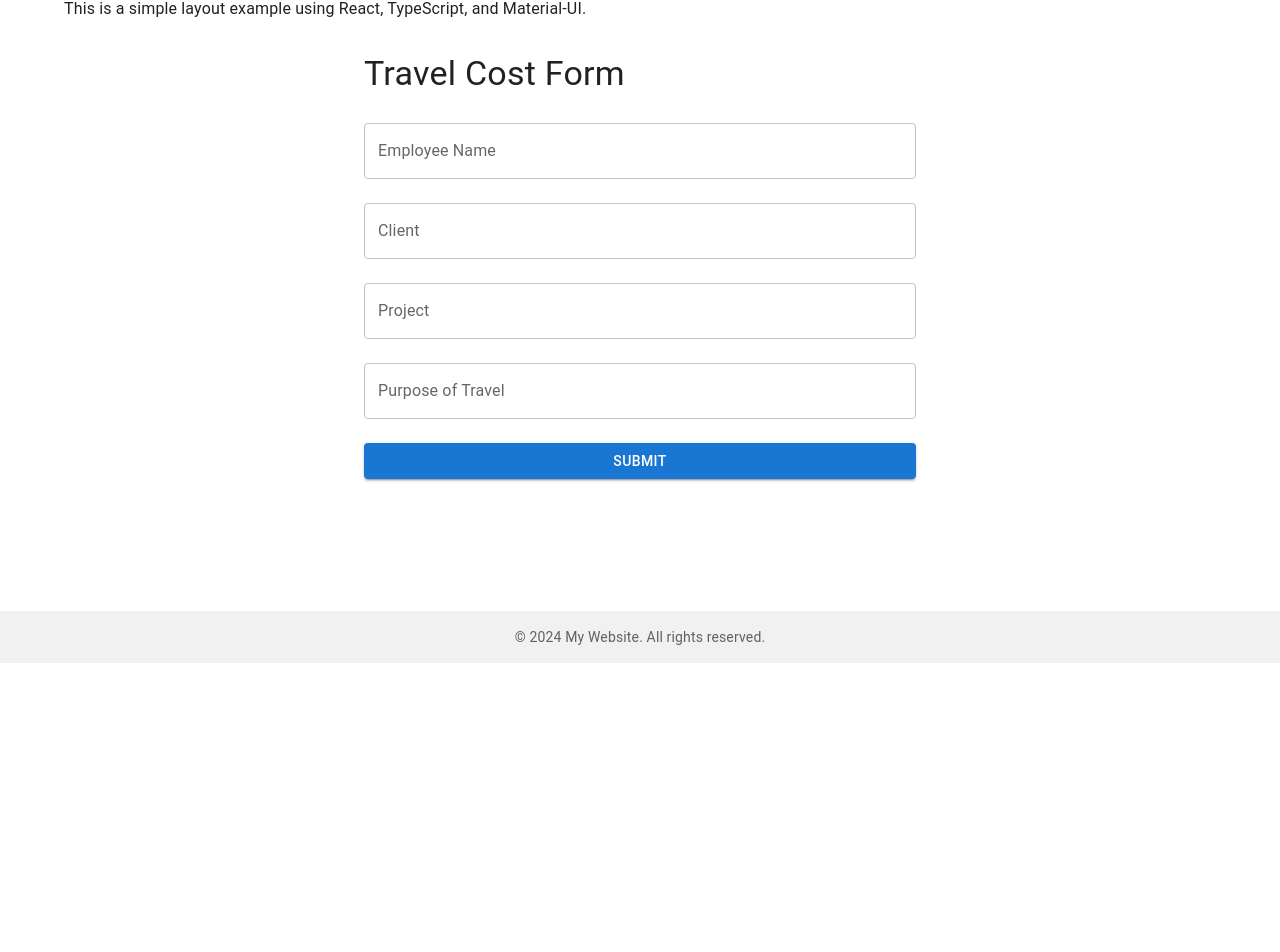
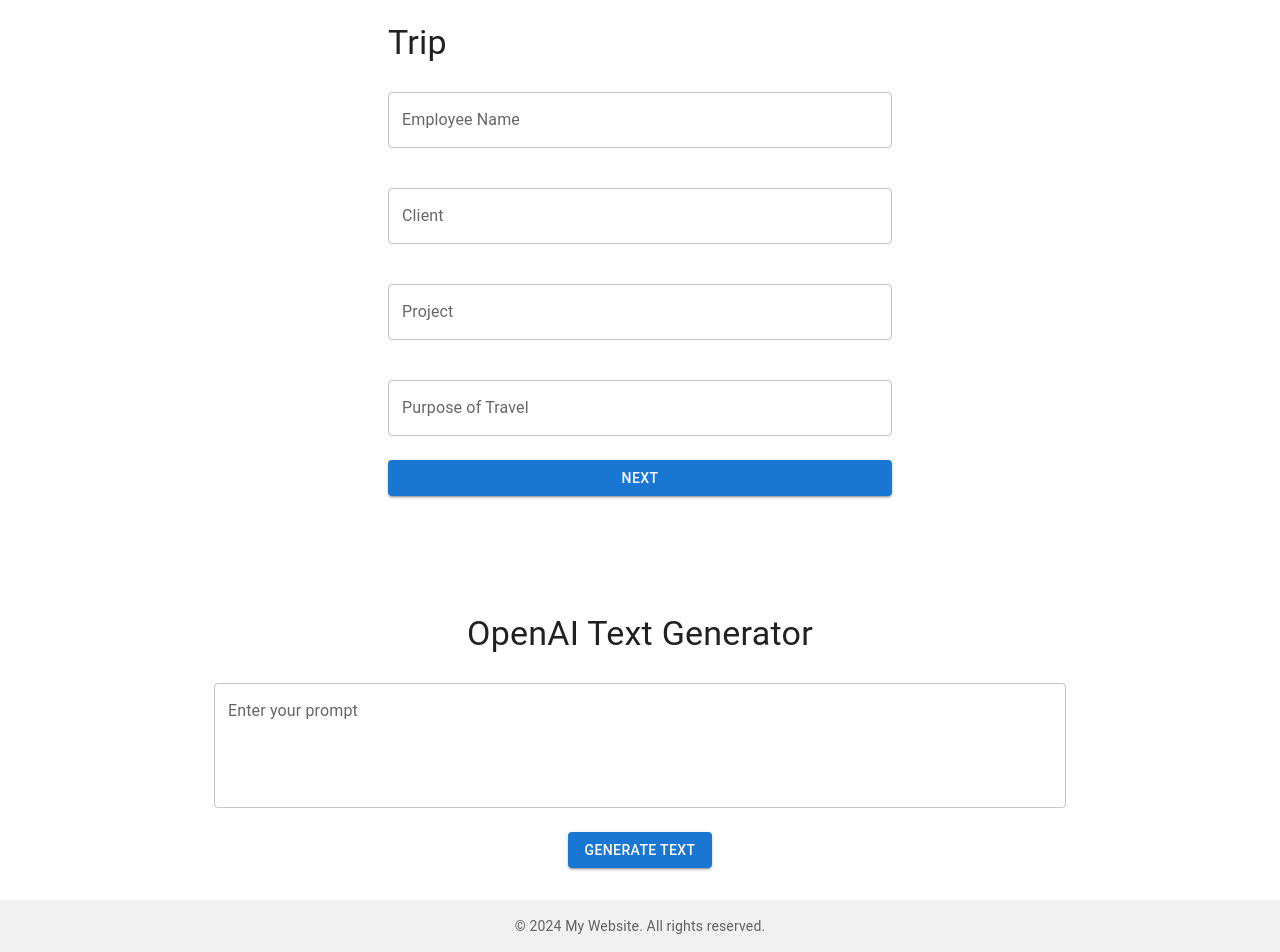
Before and after one commit to Artmari/travel-expences-app, a React (Create React App) app: page / in a window 1280 px wide. Shown: the part 137-1089 px from the top of the page. Before the commit the page ends 800 px from the top, so only its background shows below. Built offline with nearby package versions, Linux system fonts and the light colour scheme.

Commit message:
initial stepper form setup

```diff
--- a/package.json
+++ b/package.json
@@ -8,6 +8,8 @@
     "@google/generative-ai": "^0.14.1",
     "@hookform/resolvers": "^3.7.0",
     "@mui/material": "^5.15.21",
+    "@mui/x-date-pickers": "^7.8.0",
+    "@react-google-maps/api": "^2.19.3",
     "@testing-library/jest-dom": "^5.17.0",
     "@testing-library/react": "^13.4.0",
     "@testing-library/user-event": "^13.5.0",
@@ -15,11 +17,15 @@
     "@types/node": "^16.18.101",
     "@types/react": "^18.3.3",
     "@types/react-dom": "^18.3.0",
+    "axios": "^1.7.2",
+    "date-fns": "^3.6.0",
+    "openai": "^4.52.3",
     "react": "^18.3.1",
     "react-dom": "^18.3.1",
     "react-hook-form": "^7.52.1",
     "react-scripts": "5.0.1",
     "typescript": "^4.9.5",
+    "use-places-autocomplete": "^4.0.1",
     "web-vitals": "^2.1.4",
     "zod": "^3.23.8"
   },
--- /dev/null
+++ b/src/OpenAIIntegration.ts
@@ -0,0 +1,26 @@
+// src/openaiService.js
+import axios from "axios";
+
+const API_KEY = "";
+
+const openaiService = axios.create({
+  baseURL: "https://api.openai.com/v1",
+  headers: {
+    "Content-Type": "application/json",
+    Authorization: `Bearer ${API_KEY}`,
+  },
+});
+
+export const generateText = async (prompt: any) => {
+  try {
+    const response = await openaiService.post("/completions", {
+      model: "text-davinci-003", // or the model you are using
+      prompt: prompt,
+      max_tokens: 150, // you can adjust this as needed
+    });
+    return response.data.choices[0].text;
+  } catch (error) {
+    console.error("Error generating text:", error);
+    throw error;
+  }
+};
--- a/src/components/AppLayout.tsx
+++ b/src/components/AppLayout.tsx
@@ -1,28 +1,33 @@
 // src/App.tsx
-import React from 'react';
-import { Container, CssBaseline, AppBar, Toolbar, Typography, Box } from '@mui/material';
-import Footer from './Footer';
-import TravelCostForm from './user-forms/TraveExpenceForm';
+import React from "react";
+import {
+  Container,
+  CssBaseline,
+  AppBar,
+  Toolbar,
+  Typography,
+} from "@mui/material";
+import Footer from "./Footer";
+import ChatGPTForm from "./user-forms/ChatGPTForm";
+import MultiStepForm from "./user-forms/MultiStepFrom";
 
 const AppLayout: React.FC = () => {
   return (
-    <div style={{ display: 'flex', flexDirection: 'column', minHeight: '100vh' }}>
+    <div
+      style={{ display: "flex", flexDirection: "column", minHeight: "100vh" }}
+    >
       <CssBaseline />
       <AppBar position="static">
         <Toolbar>
-          <Typography variant="h6">
-            My Website
-          </Typography>
+          <Typography variant="h2">kAIthi</Typography>
         </Toolbar>
       </AppBar>
-      <Container component="main" style={{ flex: 1, marginTop: '16px' }}>
-        <Typography variant="h4" gutterBottom>
-          Welcome to My Website
+      <Container component="main" style={{ flex: 1, marginTop: "16px" }}>
+        <Typography variant="h6" gutterBottom>
+          Manage your travel expences
         </Typography>
-        <Typography variant="body1">
-          This is a simple layout example using React, TypeScript, and Material-UI.
-        </Typography>
-        <TravelCostForm />
+        <MultiStepForm />
+        <ChatGPTForm />
       </Container>
       <Footer />
     </div>
--- /dev/null
+++ b/src/components/user-forms/ChatGPTForm.tsx
@@ -0,0 +1,67 @@
+// src/App.tsx
+import React, { useState, FormEvent } from 'react';
+import { Container, TextField, Button, Typography, Box, CircularProgress } from '@mui/material';
+import { generateText } from '../../OpenAIIntegration';
+
+const ChatGPTForm: React.FC = () => {
+  const [prompt, setPrompt] = useState<string>('');
+  const [response, setResponse] = useState<string>('');
+  const [loading, setLoading] = useState<boolean>(false);
+
+  const handleSubmit = async (e: FormEvent) => {
+    e.preventDefault();
+    setLoading(true);
+    try {
+      const generatedText = await generateText(prompt);
+      setResponse(generatedText);
+    } catch (error) {
+      console.error('Error:', error);
+    } finally {
+      setLoading(false);
+    }
+  };
+
+  return (
+    <Container maxWidth="md">
+      <Box my={4} textAlign="center">
+        <Typography variant="h4" component="h1" gutterBottom>
+          OpenAI Text Generator
+        </Typography>
+        <form onSubmit={handleSubmit}>
+          <TextField
+            label="Enter your prompt"
+            multiline
+            rows={4}
+            variant="outlined"
+            fullWidth
+            value={prompt}
+            onChange={(e) => setPrompt(e.target.value)}
+            margin="normal"
+          />
+          <Box my={2}>
+            <Button
+              type="submit"
+              variant="contained"
+              color="primary"
+              disabled={loading}
+            >
+              {loading ? <CircularProgress size={24} /> : 'Generate Text'}
+            </Button>
+          </Box>
+        </form>
+        {response && (
+          <Box mt={4} textAlign="left">
+            <Typography variant="h6" component="h2">
+              Response
+            </Typography>
+            <Typography variant="body1">
+              {response}
+            </Typography>
+          </Box>
+        )}
+      </Box>
+    </Container>
+  );
+};
+
+export default ChatGPTForm;
--- /dev/null
+++ b/src/components/user-forms/MultiStepFrom.tsx
@@ -0,0 +1,69 @@
+import React, { useState } from "react";
+import { useForm, FormProvider } from "react-hook-form";
+import { zodResolver } from "@hookform/resolvers/zod";
+import { z } from "zod";
+import TravelExpensesGeneral from "./TraveExpensesGeneral";
+import TravelExpensesTrip from "./TravelExpensesTrip";
+import { Box, Button, Container } from "@mui/material";
+
+const travelCostSchema = z.object({
+  employeeName: z.string().min(1, { message: "Employee name is required" }),
+  client: z.string().min(1, { message: "Client is required" }),
+  project: z.string().min(1, { message: "Project is required" }),
+  purposeOfTravel: z
+    .string()
+    .min(1, { message: "Purpose of travel is required" }),
+  tripStartTime: z.date(),
+  tripEndTime: z.date(),
+  departureAddress: z
+    .string()
+    .nonempty({ message: "Departure address is required" }),
+  firstTimeField: z.date(),
+  secondTimeField: z.date(),
+  comment: z.string().optional(),
+});
+
+type TravelCostFormInputs = z.infer<typeof travelCostSchema>;
+
+const MultiStepForm: React.FC = () => {
+  const [step, setStep] = useState(1);
+  const methods = useForm({
+    resolver: zodResolver(travelCostSchema),
+    mode: "all",
+  });
+
+  const handleNext = () => setStep(step + 1);
+  const handleBack = () => setStep(step - 1);
+
+  const onSubmit = (data: any) => {
+    console.log(data);
+  };
+
+  return (
+    <FormProvider {...methods}>
+      <Container maxWidth="sm">
+        <Box
+          component="form"
+          display="flex"
+          flexDirection="column"
+          justifyContent="center"
+          alignItems="center"
+          gap={2}
+          onSubmit={methods.handleSubmit(onSubmit)}
+        >
+          {step === 1 && <TravelExpensesGeneral onStepChange={handleNext} />}
+          {step === 2 && <TravelExpensesTrip onStepChange={handleBack} />}
+          <Button
+            type="submit"
+            variant="contained"
+            style={{ visibility: step === 2 ? "visible" : "hidden" }}
+          >
+            Submit
+          </Button>
+        </Box>
+      </Container>
+    </FormProvider>
+  );
+};
+
+export default MultiStepForm;
--- a/src/components/user-forms/TraveExpenceForm.tsx
+++ b/src/components/user-forms/TraveExpensesGeneral.tsx
@@ -1,34 +1,46 @@
-import React from 'react';
-import { useForm, Controller } from 'react-hook-form';
-import { zodResolver } from '@hookform/resolvers/zod';
-import * as z from 'zod';
-import { TextField, Button, Container, Typography, Box } from '@mui/material';
+import React from "react";
+import { useFormContext, Controller } from "react-hook-form";
+import { zodResolver } from "@hookform/resolvers/zod";
+import * as z from "zod";
+import { TextField, Button, Container, Typography, Box } from "@mui/material";
 
 const travelCostSchema = z.object({
   employeeName: z.string().min(1, { message: "Employee name is required" }),
   client: z.string().min(1, { message: "Client is required" }),
   project: z.string().min(1, { message: "Project is required" }),
-  purposeOfTravel: z.string().min(1, { message: "Purpose of travel is required" }),
+  purposeOfTravel: z
+    .string()
+    .min(1, { message: "Purpose of travel is required" }),
+  tripStartTime: z.date(),
+  tripEndTime: z.date(),
+  departureAddress: z
+    .string()
+    .nonempty({ message: "Departure address is required" }),
+  firstTimeField: z.date(),
+  secondTimeField: z.date(),
+  comment: z.string().optional(),
 });
 
 type TravelCostFormInputs = z.infer<typeof travelCostSchema>;
 
-const TravelCostForm: React.FC = () => {
-  const { control, handleSubmit, formState: { errors } } = useForm<TravelCostFormInputs>({
-    resolver: zodResolver(travelCostSchema),
-  });
-
-  const onSubmit = (data: TravelCostFormInputs) => {
-    console.log(data);
-  };
+const TravelExpensesGeneral: React.FC<{ onStepChange: () => void }> = ({
+  onStepChange,
+}) => {
+  const {
+    control,
+    formState: { errors },
+  } = useFormContext();
 
   return (
     <Container maxWidth="sm">
       <Box sx={{ my: 4 }}>
         <Typography variant="h4" component="h1" gutterBottom>
-          Travel Cost Form
+          Trip
         </Typography>
-        <form onSubmit={handleSubmit(onSubmit)} noValidate>
+        <Box
+          component="form"
+          sx={{ display: "flex", flexDirection: "column", gap: 2 }}
+        >
           <Controller
             name="employeeName"
             control={control}
@@ -41,7 +53,7 @@ const TravelCostForm: React.FC = () => {
                 fullWidth
                 margin="normal"
                 error={!!errors.employeeName}
-                helperText={errors.employeeName?.message}
+                //helperText={errors.employeeName?.message}
               />
             )}
           />
@@ -57,7 +69,7 @@ const TravelCostForm: React.FC = () => {
                 fullWidth
                 margin="normal"
                 error={!!errors.client}
-                helperText={errors.client?.message}
+                //helperText={errors.client?.message}
               />
             )}
           />
@@ -73,7 +85,7 @@ const TravelCostForm: React.FC = () => {
                 fullWidth
                 margin="normal"
                 error={!!errors.project}
-                helperText={errors.project?.message}
+                //helperText={errors.project?.message}
               />
             )}
           />
@@ -89,19 +101,17 @@ const TravelCostForm: React.FC = () => {
                 fullWidth
                 margin="normal"
                 error={!!errors.purposeOfTravel}
-                helperText={errors.purposeOfTravel?.message}
+                //helperText={errors.purposeOfTravel?.message}
               />
             )}
           />
-          <Box sx={{ mt: 2 }}>
-            <Button type="submit" variant="contained" color="primary" fullWidth>
-              Submit
-            </Button>
-          </Box>
-        </form>
+          <Button onClick={onStepChange} variant="contained">
+            Next
+          </Button>
+        </Box>
       </Box>
     </Container>
   );
 };
 
-export default TravelCostForm;
+export default TravelExpensesGeneral;
--- /dev/null
+++ b/src/components/user-forms/TravelExpensesTrip.tsx
@@ -0,0 +1,142 @@
+import React from "react";
+import { useFormContext, Controller } from "react-hook-form";
+import { TextField, Typography, Button, Box, Container } from "@mui/material";
+import {
+  DatePicker,
+  TimePicker,
+  LocalizationProvider,
+} from "@mui/x-date-pickers";
+import { AdapterDateFns } from "@mui/x-date-pickers/AdapterDateFnsV3";
+
+const TravelExpensesTrip: React.FC<{ onStepChange: () => void }> = ({
+  onStepChange,
+}) => {
+  const {
+    control,
+    formState: { errors },
+  } = useFormContext();
+
+  return (
+    <LocalizationProvider dateAdapter={AdapterDateFns}>
+      <Container maxWidth="sm">
+        <Typography variant="h4" component="h1" gutterBottom>
+          General
+        </Typography>
+        <Box
+          component="form"
+          sx={{ display: "flex", flexDirection: "column", gap: 2 }}
+        >
+          <Controller
+            name="tripStartTime"
+            control={control}
+            render={({ field }) => (
+              <DatePicker
+                label="Trip Start Time"
+                value={field.value}
+                onChange={field.onChange}
+                slots={{
+                  textField: (params: any) => (
+                    <TextField
+                      {...params}
+                      error={!!errors.tripStartTime}
+                      helperText={errors.tripStartTime?.message}
+                    />
+                  ),
+                }}
+              />
+            )}
+          />
+
+          <Controller
+            name="tripEndTime"
+            control={control}
+            render={({ field }) => (
+              <DatePicker
+                label="Trip End Time"
+                value={field.value}
+                onChange={field.onChange}
+                slots={{
+                  textField: (params: any) => (
+                    <TextField
+                      {...params}
+                      error={!!errors.tripEndTime}
+                      helperText={errors.tripEndTime?.message}
+                    />
+                  ),
+                }}
+              />
+            )}
+          />
+
+          <Controller
+            name="departureAddress"
+            control={control}
+            render={({ field }) => (
+              <TextField
+                label="Departure Address"
+                error={!!errors.departureAddress}
+                //helperText={errors.departureAddress?.message}
+                {...field}
+              />
+            )}
+          />
+
+          <Controller
+            name="firstTimeField"
+            control={control}
+            render={({ field }) => (
+              <TimePicker
+                label="First Time Field"
+                value={field.value}
+                onChange={field.onChange}
+                slots={{
+                  textField: (params: any) => (
+                    <TextField
+                      {...params}
+                      error={!!errors.firstTimeField}
+                      helperText={errors.firstTimeField?.message}
+                    />
+                  ),
+                }}
+              />
+            )}
+          />
+
+          <Controller
+            name="secondTimeField"
+            control={control}
+            render={({ field }) => (
+              <TimePicker
+                label="Second Time Field"
+                value={field.value}
+                onChange={field.onChange}
+                slots={{
+                  textField: (params: any) => (
+                    <TextField
+                      {...params}
+                      error={!!errors.secondTimeField}
+                      helperText={errors.secondTimeField?.message}
+                    />
+                  ),
+                }}
+              />
+            )}
+          />
+
+          <Controller
+            name="comment"
+            control={control}
+            render={({ field }) => (
+              <TextField label="Comment" multiline rows={4} {...field} />
+            )}
+          />
+          <Button onClick={onStepChange} variant="contained">
+            Back
+          </Button>
+        </Box>
+      </Container>
+    </LocalizationProvider>
+  );
+};
+
+export default TravelExpensesTrip;
```
Also changed, not shown: src/GeminiIntegration.tsx (deleted), 1 other file (tests, documents, lock files or other folders).
